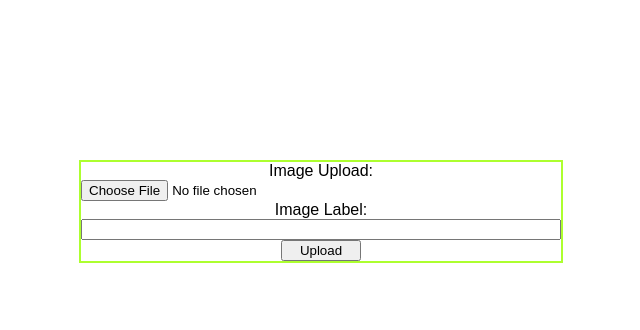
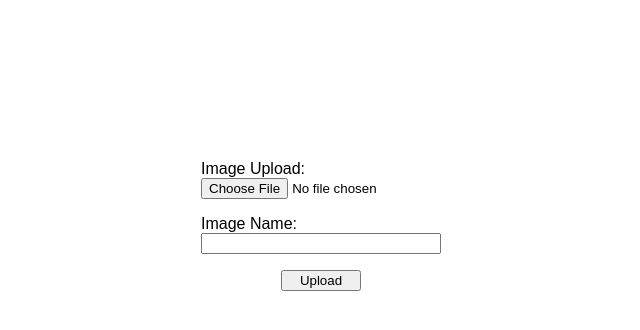
Before and after one commit to LearnerSamuelX/image_store, a Django app: page / in a window 1280 px wide. Shown: the top 330 px of the page, without its empty margins (319-959 px from the left). Run offline with Django 3.2, Linux system fonts and the light colour scheme.

Commit message:
finalized

```diff
--- a/avybe/settings.py
+++ b/avybe/settings.py
@@ -11,6 +11,8 @@ https://docs.djangoproject.com/en/3.1/ref/settings/
 """
 
 from pathlib import Path
+
+import os
 
 # Build paths inside the project like this: BASE_DIR / 'subdir'.
 BASE_DIR = Path(__file__).resolve().parent.parent
--- a/imgstore/templates/imgstore/homepage.html
+++ b/imgstore/templates/imgstore/homepage.html
@@ -10,18 +10,16 @@
 
 <body>
     {% block applicationUI %}
-
     <div id='form-container'>
         <!-- direct the link to here  "action='image_box' "" -->
         <form enctype="multipart/form-data" action='imagebox'method='POST'>{% csrf_token %}
             <label>Image Upload:</label>
             <input type='file' id='img_upload' name='img_input' accept="image/*" required>
-            <label>Image Label:</label>
+            <label>Image Name:</label>
             <input type='text' id='img_caption' name='img_caption' required>
             <input type='submit' id='img_submit' value='Upload'>
         </form>
     </div>
-
     {% endblock %}
 </body>
 </html>
--- a/imgstore/templates/imgstore/index.html
+++ b/imgstore/templates/imgstore/index.html
@@ -14,16 +14,22 @@
 
     /* homepage */
     #form-container{
-        width:30rem;
-        border: 2.5px solid greenyellow;
+        text-align: left;
+        width:15rem;
+        /* border: 2.5px solid rgb(192, 241, 117); */
         margin-top:10rem;
         margin-left:auto;
         margin-right:auto;
     }
 
     #form-container>form{
+        margin-top:1.2rem;
         display:flex;
         flex-direction: column;
+    }
+
+    #form-container input{
+        margin-bottom:1rem;
     }
 
     #img_submit{
--- a/imgstore/templates/imgstore/store.html
+++ b/imgstore/templates/imgstore/store.html
@@ -23,7 +23,7 @@
                 Edit Name
             </div>
             <div id='{{i.id}}_img'class="property_change non_botton" onClick="newimgclick(this.id)">
-                New Image
+                Change Pic
             </div>
         </div>
         <form action="imagebox/caption_changed/{{i.id}}" class="stealth" id="edit_form_{{i.id}}" method='POST'>{% csrf_token %}
--- a/imgstore/views.py
+++ b/imgstore/views.py
@@ -12,9 +12,7 @@ def index(request):
     context = {}
     return HttpResponse(template.render(context,request))
 
-
 def imagebox(request):
-
     if request.method=='GET':
         context = {}
         return render(request,'imgstore/error.html', context)
```
Also changed, not shown: IMGs/avybe change_name.gif (added), IMGs/avybe change_pic.gif (added), IMGs/avybe delete.gif (added), IMGs/avybe upload.gif (added), README.md (added).
